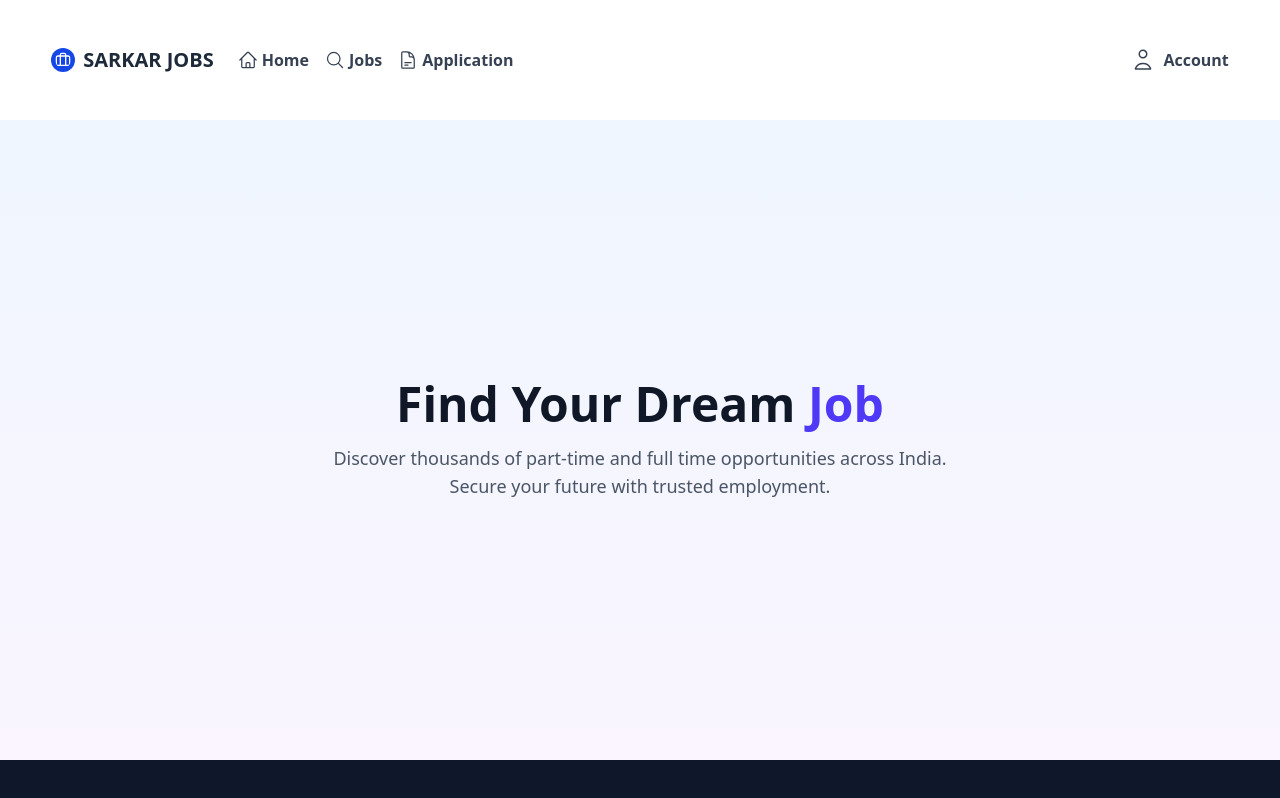
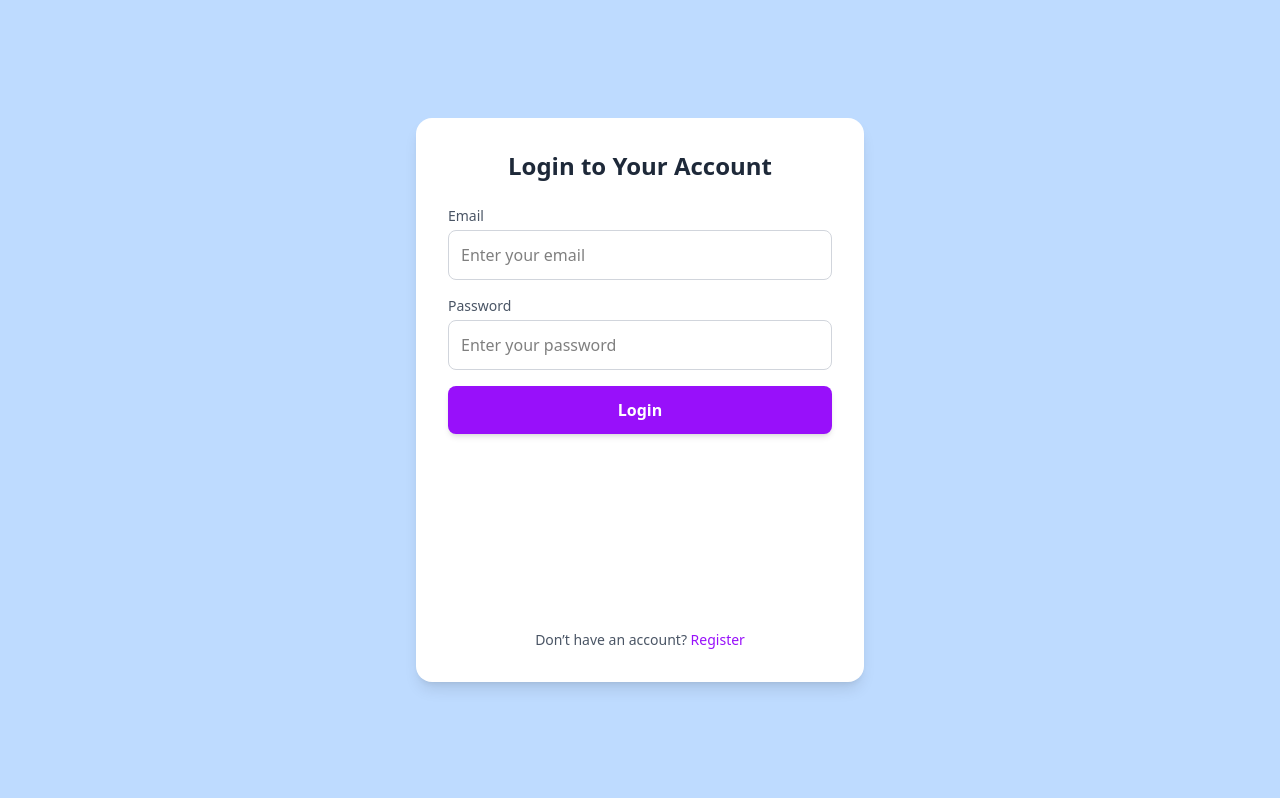
Before and after one commit to AbhinavDevasani/jobWeb, a React (Vite) app in the folder frontend/: page / in a window 1280 px wide. Shown: the top 798 px of the page. Built offline with nearby package versions, Linux system fonts and the light colour scheme.

Commit message:
fourteenth commit

```diff
--- a/frontend/src/Accounts/Accounts.jsx
+++ b/frontend/src/Accounts/Accounts.jsx
@@ -7,10 +7,10 @@ const Accounts = () => {
   const navigate = useNavigate();
   const handleLogout = () => {
     logout();
-    navigate("/login");
+    navigate("/");
   };
   const goToHome=()=>{
-    navigate("/")
+    navigate("/home")
   }
   const goToForm=()=>{
     navigate("/jobs/new")
--- a/frontend/src/App.jsx
+++ b/frontend/src/App.jsx
@@ -17,10 +17,10 @@ function App() {
 
       <Routes>
           <Route path="/register" element={<RegisterPage></RegisterPage>}></Route>
-          <Route path="/login" element={<LoginPage></LoginPage>}></Route>
+          <Route path="/" element={<LoginPage></LoginPage>}></Route>
           <Route path="/jobs/new" element={<JobForm></JobForm>}></Route>
           <Route path="/jobs" element={<JobList></JobList>}></Route>
-          <Route path="/" element={<JobHome></JobHome>}></Route>
+          <Route path="/home" element={<JobHome></JobHome>}></Route>
           <Route path="/jobEdit/:id" element={<JobEdit></JobEdit>}></Route>
           <Route path="/jobs/:id" element={<SingleJob></SingleJob>}></Route>
           <Route path="*" element={<ErrorPage></ErrorPage>}></Route>
--- a/frontend/src/JobEditPage/JobEdit.jsx
+++ b/frontend/src/JobEditPage/JobEdit.jsx
@@ -47,7 +47,7 @@ function JobEdit() {
         navigate("/jobs")
     }
     const goToHome=()=>{
-        navigate("/")
+        navigate("/home")
     }
     const goToAccount=()=>{
         navigate("/account")
--- a/frontend/src/JobFormPage/JobForm.jsx
+++ b/frontend/src/JobFormPage/JobForm.jsx
@@ -40,7 +40,7 @@ function JobForm() {
     navigate("/jobs")
   }
   const goToHome=()=>{
-    navigate("/")
+    navigate("/home")
   }
   const goToAccount=()=>{
     navigate("/account")
--- a/frontend/src/JobListPage/JobList.jsx
+++ b/frontend/src/JobListPage/JobList.jsx
@@ -36,7 +36,7 @@ function JobList() {
     navigate(`/jobEdit/${id}`)
   }
   const goToHome=()=>{
-    navigate("/")
+    navigate("/home")
   }
   const goToSingleView=(id)=>{
     navigate(`/jobs/${id}`)
--- a/frontend/src/LoginPage/Login.jsx
+++ b/frontend/src/LoginPage/Login.jsx
@@ -13,7 +13,7 @@ function LoginPage() {
     e.preventDefault();
     try {
       await login(email, password);
-      navigate("/"); // after login, go to dashboard
+      navigate("/home"); // after login, go to dashboard
     } catch{
       setError("Invalid email or password");
     }
--- a/frontend/src/RegisterPage/RegisterPage.jsx
+++ b/frontend/src/RegisterPage/RegisterPage.jsx
@@ -17,7 +17,7 @@ function RegisterPage() {
       await register(username, email, password);
       setSuccess("Registration successful! Please login.");
       setError("");
-      setTimeout(() => navigate("/login"), 1500);
+      setTimeout(() => navigate("/"), 1500);
     } catch{
       setError("Failed to register");
       setSuccess("");
--- a/frontend/src/SingleJobPage/SingleJob.jsx
+++ b/frontend/src/SingleJobPage/SingleJob.jsx
@@ -20,7 +20,7 @@ function SingleJob() {
         navigate("/jobs/new")
     }
     const goToHome=()=>{
-        navigate("/")
+        navigate("/home")
     }
     const goToListPage=()=>{
         navigate("/jobs")
```
